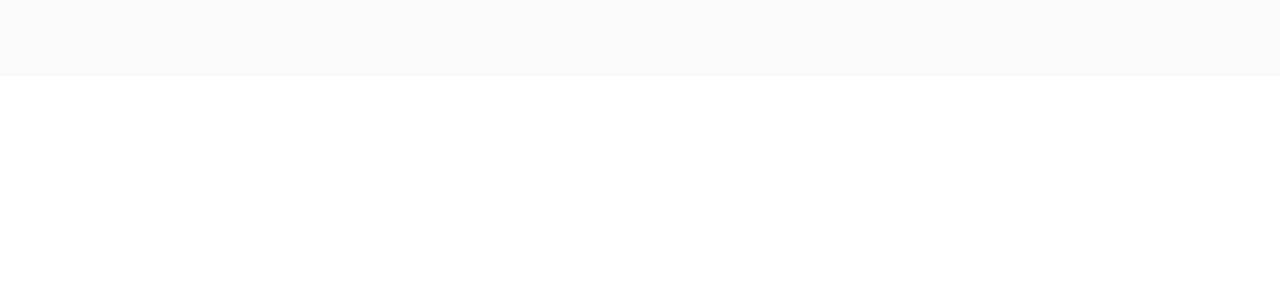
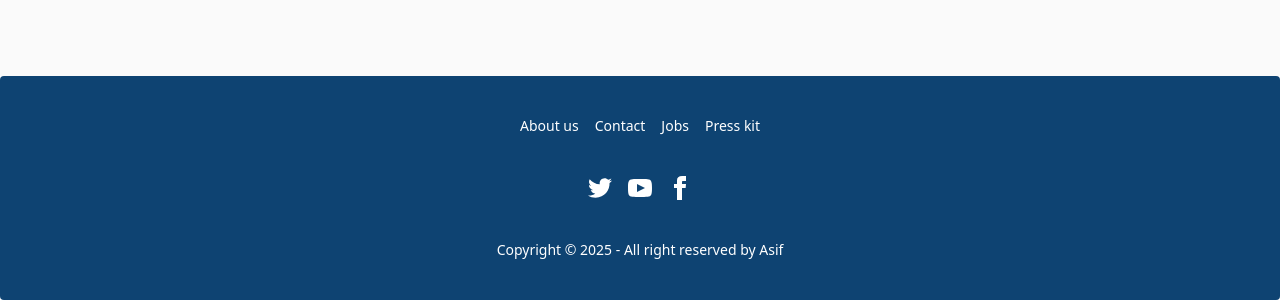
Before and after one commit to AsifAhmedTanjid/WarmPawsNextJS, a Next.js app: page / in a window 1280 px wide. Shown: the part 789-1089 px from the top of the page. Before the commit the page ends 865 px from the top, so only its background shows below. Built offline with nearby package versions, Linux system fonts and the light colour scheme; no server answers.

Commit message:
footer added

```diff
--- /dev/null
+++ b/app/components/Footer/Footer.jsx
@@ -0,0 +1,58 @@
+import Link from 'next/link';
+import React from 'react';
+// import { Link } from 'react-router';
+
+const Footer = () => {
+    return (
+        <footer className="footer footer-horizontal footer-center bg-[#0e4372] text-white rounded p-10">
+  <nav className="grid grid-flow-col gap-4">
+    <a className="link link-hover">About us</a>
+    <a className="link link-hover">Contact</a>
+    <a className="link link-hover">Jobs</a>
+    <a className="link link-hover">Press kit</a>
+  </nav>
+  <nav>
+    <div className="grid grid-flow-col gap-4">
+       <Link href="https://x.com/atozpetcare">
+        <svg
+          xmlns="http://www.w3.org/2000/svg"
+          width="24"
+          height="24"
+          viewBox="0 0 24 24"
+          className="fill-current">
+          <path
+            d="M24 4.557c-.883.392-1.832.656-2.828.775 1.017-.609 1.798-1.574 2.165-2.724-.951.564-2.005.974-3.127 1.195-.897-.957-2.178-1.555-3.594-1.555-3.179 0-5.515 2.966-4.797 6.045-4.091-.205-7.719-2.165-10.148-5.144-1.29 2.213-.669 5.108 1.523 6.574-.806-.026-1.566-.247-2.229-.616-.054 2.281 1.581 4.415 3.949 4.89-.693.188-1.452.232-2.224.084.626 1.956 2.444 3.379 4.6 3.419-2.07 1.623-4.678 2.348-7.29 2.04 2.179 1.397 4.768 2.212 7.548 2.212 9.142 0 14.307-7.721 13.995-14.646.962-.695 1.797-1.562 2.457-2.549z"></path>
+        </svg>
+      </Link>
+       <Link href="https://www.youtube.com/@PetCareujjwal">
+        <svg
+          xmlns="http://www.w3.org/2000/svg"
+          width="24"
+          height="24"
+          viewBox="0 0 24 24"
+          className="fill-current">
+          <path
+            d="M19.615 3.184c-3.604-.246-11.631-.245-15.23 0-3.897.266-4.356 2.62-4.385 8.816.029 6.185.484 8.549 4.385 8.816 3.6.245 11.626.246 15.23 0 3.897-.266 4.356-2.62 4.385-8.816-.029-6.185-.484-8.549-4.385-8.816zm-10.615 12.816v-8l8 3.993-8 4.007z"></path>
+        </svg>
+      </Link>
+      <Link href="https://www.facebook.com/nexgenpetcare">
+        <svg
+          xmlns="http://www.w3.org/2000/svg"
+          width="24"
+          height="24"
+          viewBox="0 0 24 24"
+          className="fill-current">
+          <path
+            d="M9 8h-3v4h3v12h5v-12h3.642l.358-4h-4v-1.667c0-.955.192-1.333 1.115-1.333h2.885v-5h-3.808c-3.596 0-5.192 1.583-5.192 4.615v3.385z"></path>
+        </svg>
+      </Link>
+    </div>
+  </nav>
+  <aside>
+    <p>Copyright © {new Date().getFullYear()} - All right reserved by Asif</p>
+  </aside>
+</footer>
+    );
+};
+
+export default Footer;
--- a/app/layout.js
+++ b/app/layout.js
@@ -2,6 +2,7 @@
 import "./globals.css";
 import Navbar from "./components/Navbar/Navbar";
 import AuthProvider from "./components/context/AuthProvider";
+import Footer from "./components/Footer/Footer";
 
 const geistSans = Geist({
   variable: "--font-geist-sans",
@@ -27,6 +28,7 @@
         <AuthProvider>
           <Navbar></Navbar>
         {children}
+        <Footer></Footer>
         </AuthProvider>
       </body>
     </html>
```
